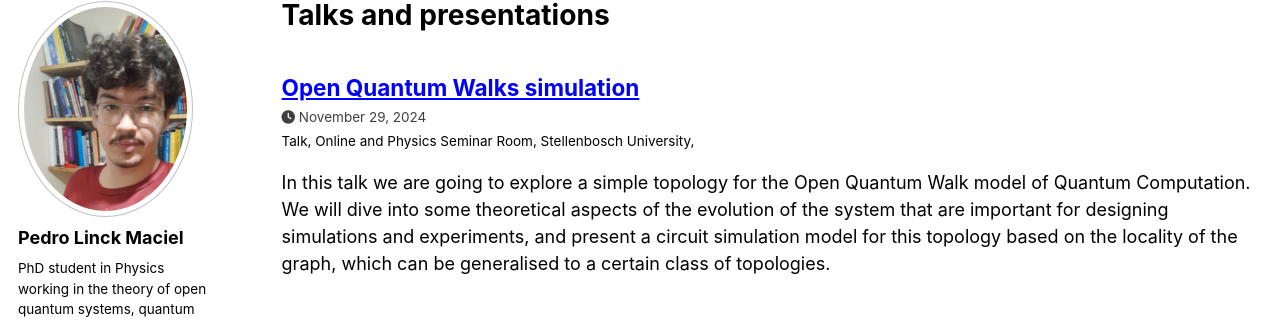
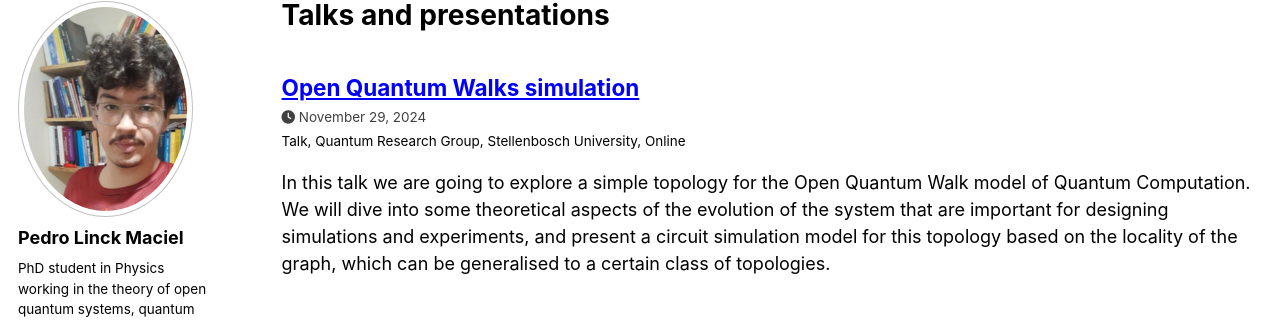
Before and after one commit to pedrolinckm/pedrolinckm.github.io, a Jekyll site: the page built from _pages/talks.html, in a window 1280 px wide and 1157 px high. Shown: the part 100-422 px from the top of the window. Built offline with Jekyll 4.4.1, drawn with Linux system fonts in a browser that asks for light colours; some web fonts are replaced; a script bundle is joined from its source files by our own code; library files that are not in the unit come from our copies.

Commit message:
Update venue and location for upcoming talk

```diff
--- a/_talks/2024-11-29-talk-oqw-simulation.md
+++ b/_talks/2024-11-29-talk-oqw-simulation.md
@@ -3,8 +3,9 @@ title: "Open Quantum Walks simulation"
 collection: talks
 type: "Talk"
 permalink: /talks/2024-11-29-talk-oqw-simulation
-venue: "Online and Physics Seminar Room, Stellenbosch University"
+venue: "Quantum Research Group, Stellenbosch University"
 date: 2024-11-29
+location: "Online"
 ---
 
 In this talk we are going to explore a simple topology for the Open Quantum Walk model of Quantum
```
